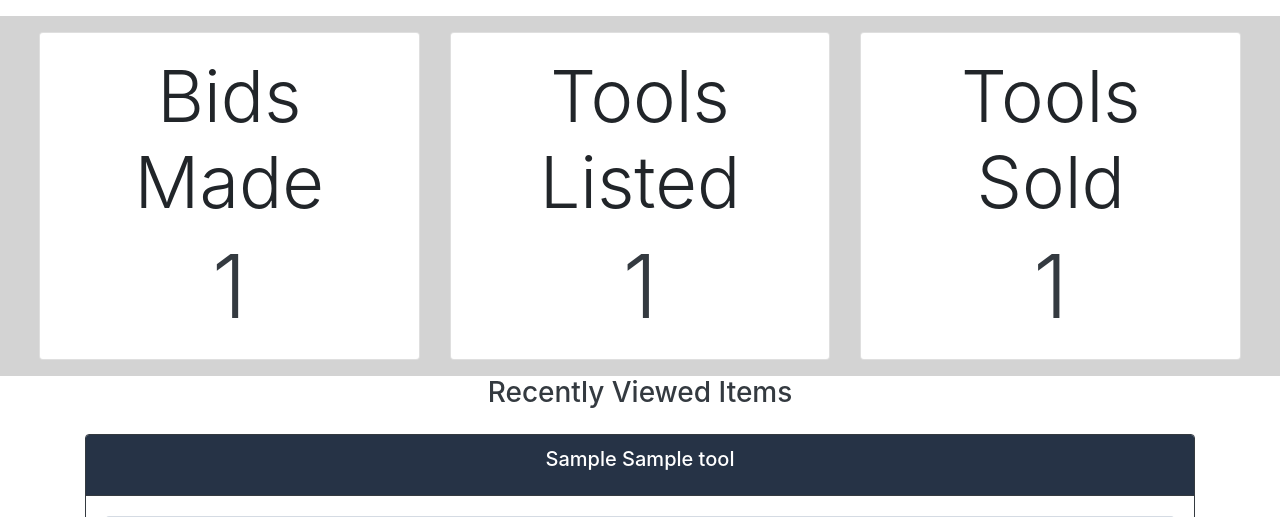
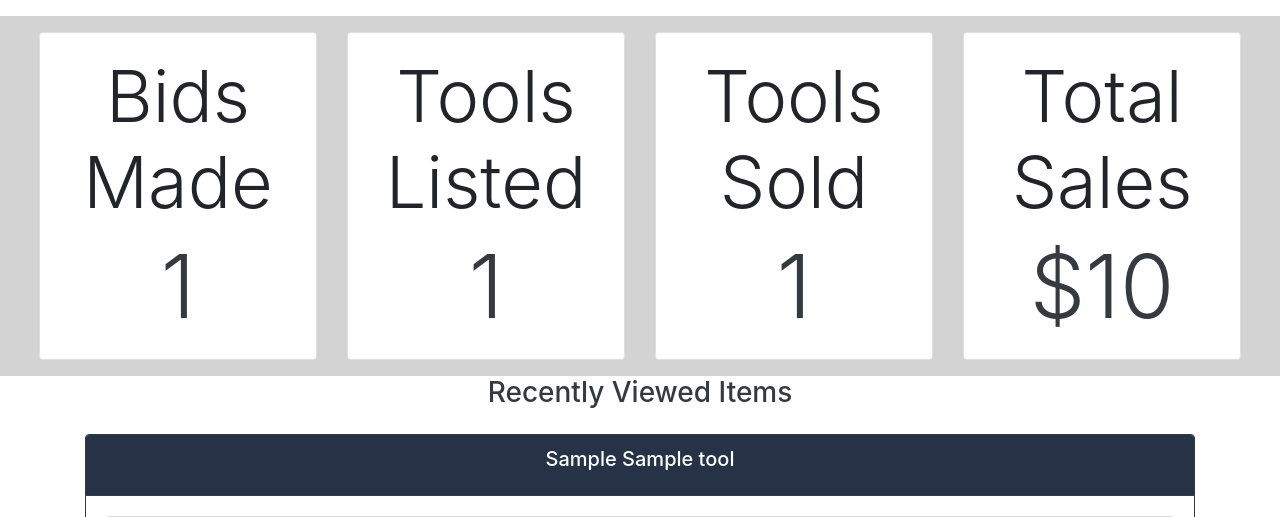
Before and after one commit to dcwilli/dustygarage, a Flask app: template marketplace/templates/userdash/maindash.html in a window 1280 px wide. Shown: the part 210-727 px from the top of the page. Run offline with Flask 2, Linux system fonts and the light colour scheme; tables that the repository leaves empty hold one stand-in row (values such as "Sample post"); the template is opened without the code that fills it: values that come from a table or form of the project are taken from there, most other values are stand-ins (such as "Sample title", 1, 10 or a date in 2020); grey boxes marked "Sample" are stand-in pictures; some libraries are stand-ins or nearby versions.

Commit message:
total sales card added

```diff
--- a/marketplace/templates/userdash/maindash.html
+++ b/marketplace/templates/userdash/maindash.html
@@ -158,6 +158,14 @@
                         </div>
                     </div>
 
+                    <div class="card text-center">
+                        <div class="card-body">
+                            <h1 class="card-text display-3">Total Sales</h1>
+                            <a href="{{'/userdash/userselling/{}'.format(current_user.id)}}" <h5 class="card-title
+                                        display-2 text-decoration-none text-dark text-center">${{total}}
+                                </h5></a>
+                        </div>
+                    </div>
 
                 </div>
 
--- a/marketplace/userdash.py
+++ b/marketplace/userdash.py
@@ -31,6 +31,7 @@ def maindash(userid):
     sold = Tool.query.filter_by(user_id=userid).filter(
         Tool.sold_status != 0).all()
     sold_length = len(sold)
+    #calculate list_price sold total
     total = 0
     for i in sold:
         total = total + i.list_price
```
